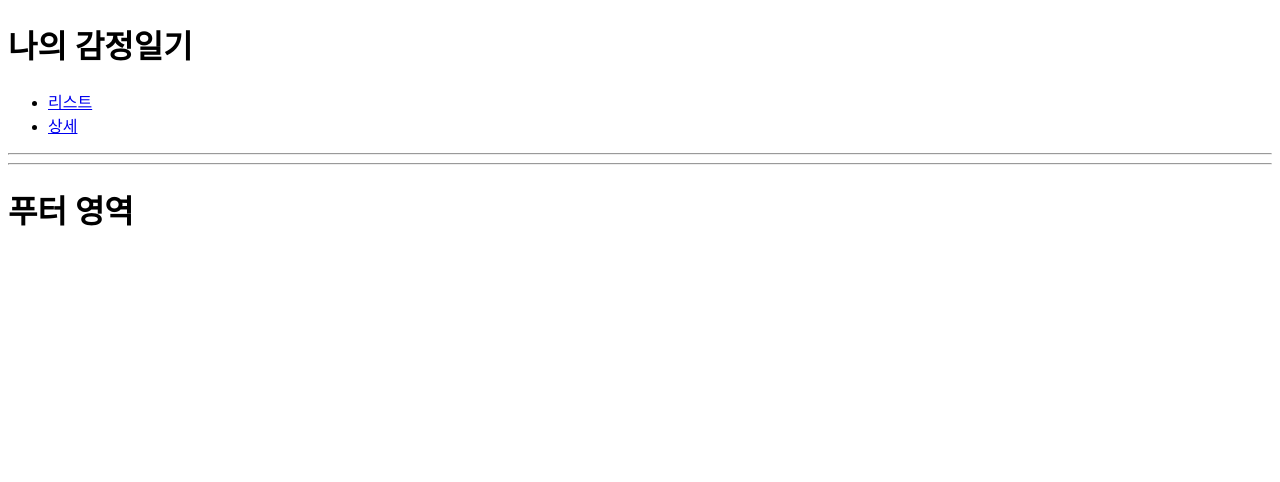
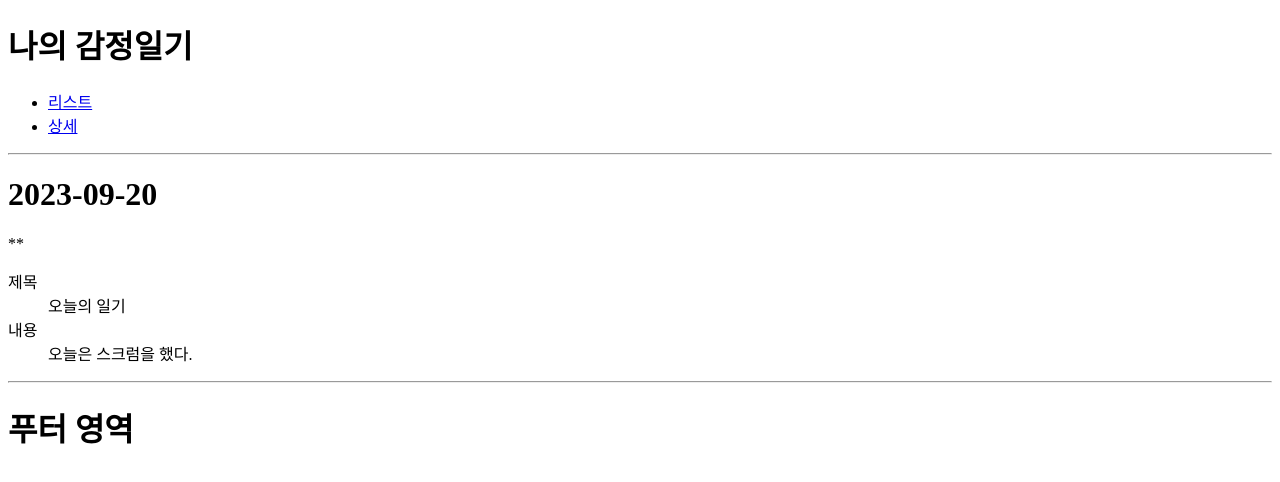
Before and after one commit to dico1631/my-app, a React (Create React App) app: page /detail/0 in a window 1280 px wide. Shown: the top 482 px of the page. Built offline with nearby package versions, Linux system fonts and the light colour scheme.

Commit message:
상세페이지, 삭제 로직 구현

```diff
--- a/src/App.jsx
+++ b/src/App.jsx
@@ -2,8 +2,6 @@ import { BrowserRouter, Routes, Route } from 'react-router-dom';
 
 import Header from "./component/layout/Header";
 import Footer from "./component/layout/Footer";
-
-import diarys from "./component/fetch/fetchDiary";
 
 import DiaryListPage from "./component/pages/DiaryListPage";
 import DiaryDetailPage from "./component/pages/DiaryDetailPage";
@@ -14,10 +12,8 @@ const App = () => (
       <Header />
       <main>
         <Routes>
-          <Route path='/' element={<DiaryListPage diarys={diarys} />}/>
-          <Route
-            path='/detail/:id'
-            element={<DiaryDetailPage diarys={diarys} />}
+          <Route path='/' element={<DiaryListPage />}/>
+          <Route path='/detail/:id' element={<DiaryDetailPage />}
             />
         </Routes>
       </main>
--- a/src/component/DiaryRow.jsx
+++ b/src/component/DiaryRow.jsx
@@ -1,21 +1,31 @@
+import { useRef } from 'react';
 import { Link } from 'react-router-dom';
 
-const DiaryRow = ({ diary, setPopupText, setAlert }) => {
-  const deleteConfirm = () => {
-    setPopupText('일기를 삭제하시겠습니까?');
-    setAlert(true);
-  };
+const DiaryRow = ({ diary, setPopupText, setAlert, setOriginalData }) => {
 
-  const deleteDiary = () => {
 
+  // const deleteConfirm = () => {
+  //   setPopupText('일기를 삭제하시겠습니까?');
+  //   setAlert(true);
+  // };
+
+  const deleteDiary = (targetId) => {
+    if(confirm("삭제하시겠습니까?")){
+      setOriginalData((prevData) => {
+        const deletedData = prevData.filter(data => data.diaryId != targetId);
+        console.log(deletedData);
+        console.log(prevData);
+        return deletedData;
+      })
+    }
   };
 
   return (
-    <tr>
+    <tr id={diary.diaryId}>
       <td>{diary.date}</td>
       <td>{diary.point}</td>
-      <td><Link to={`/detail/${diary.diaryId}`}>{diary.title}</Link></td>
-      <td><button onClick={deleteConfirm}>삭제</button></td>
+      <td><Link key={diary.diaryId} to={`/detail/${diary.diaryId}`}>{diary.title}</Link></td>
+      <td><button onClick={() => deleteDiary(diary.diaryId)}>삭제</button></td>
     </tr>
   );
 };
--- a/src/component/DiaryTable.jsx
+++ b/src/component/DiaryTable.jsx
@@ -3,10 +3,10 @@ import React from 'react';
 import DiaryTableHeader from './DiaryTableHeader';
 import DiaryTableBody from './DiaryTableBody';
 
-const DiaryTable = ({ diarys, setPopupText, setAlert }) => (
+const DiaryTable = ({ diarys, setPopupText, setAlert, setOriginalData }) => (
   <table>
     <DiaryTableHeader />
-    <DiaryTableBody diarys={diarys} setPopupText={setPopupText} setAlert={setAlert}/>
+    <DiaryTableBody diarys={diarys} setPopupText={setPopupText} setAlert={setAlert} setOriginalData={setOriginalData}/>
   </table>
 );
 
--- a/src/component/DiaryTableBody.jsx
+++ b/src/component/DiaryTableBody.jsx
@@ -1,10 +1,10 @@
 import DiaryRow from './DiaryRow';
 
-const DiaryTableBody = ({ diarys, setPopupText, setAlert }) => (
+const DiaryTableBody = ({ diarys, setPopupText, setAlert, setOriginalData }) => (
   <tbody>
     {
       diarys.map(diary => (
-        <DiaryRow key={diary.diaryId} diary={diary} setPopupText={setPopupText} setAlert={setAlert}/>
+        <DiaryRow key={diary.diaryId} diary={diary} setPopupText={setPopupText} setAlert={setAlert} setOriginalData={setOriginalData}/>
       ))
     }
   </tbody>
--- a/src/component/pages/DiaryDetailPage.jsx
+++ b/src/component/pages/DiaryDetailPage.jsx
@@ -1,5 +1,26 @@
-const DiaryDetailPage = ({ diary }) => (
-  <div>{diary}</div>
-);
+import { useParams } from "react-router-dom";
+import diarys from "../fetch/fetchDiary";
+
+const DiaryDetailPage = () => {
+  const params = useParams();
+  const nowDiaryId = params.id;
+  const filteredDiary = diarys.filter(diary => diary.diaryId == nowDiaryId)[0];
+  let starPoint = ""
+  for(let i=0; i<filteredDiary.point; i++){
+    starPoint += "*"
+  }
+  return(
+    <>
+      <h1>{filteredDiary.date}</h1>
+      <span>{starPoint}</span>
+      <dl>
+        <dt>제목</dt>
+        <dd>{filteredDiary.title}</dd>
+        <dt>내용</dt>
+        <dd>{filteredDiary.content}</dd>
+      </dl>
+    </>
+  )
+};
 
 export default DiaryDetailPage;
--- a/src/component/pages/DiaryListPage.jsx
+++ b/src/component/pages/DiaryListPage.jsx
@@ -1,18 +1,21 @@
 
 import { useState } from "react";
 
-import { AllProps } from '../types/prop-types';
+import diarys from "../fetch/fetchDiary";
+
+import { AllProps } from '../../types/prop-types';
 
 import SearchBar from "../SearchBar";
 import DiaryTable from "../DiaryTable";
-import AlertPopup from "../popup/AlertPopup";
+// import AlertPopup from "../popup/AlertPopup";
 
-const DiaryListPage = ({ diarys }) => {
+const DiaryListPage = () => {
+  const [originalData, setOriginalData] = useState(diarys);
   const [point, setPoint] = useState(0);
   const [searchText, setSearchText] = useState('');
   const [popupText, setPopupText] = useState('알림 팝업');
   const [alert, setAlert] = useState(false);
-  const fliteredDiarys = diarys.filter((diary) =>
+  const fliteredDiarys = originalData.filter((diary) =>
     diary.point >= point &&
     (diary.title.toLocaleLowerCase().includes(searchText.toLocaleLowerCase()) || diary.content.toLocaleLowerCase().includes(searchText.toLocaleLowerCase()))
   );
@@ -20,8 +23,8 @@ const DiaryListPage = ({ diarys }) => {
   return (
     <>
       <SearchBar point={point} setPoint={setPoint} searchText={searchText} setSearchText={setSearchText}/>
-      <DiaryTable diarys={fliteredDiarys} setPopupText={setPopupText} setAlert={setAlert}/>
-      {alert && <AlertPopup popupText={popupText} setAlert={setAlert}/>}
+      <DiaryTable diarys={fliteredDiarys} setPopupText={setPopupText} setAlert={setAlert} setOriginalData={setOriginalData}/>
+      {/* {alert && <AlertPopup popupText={popupText} setAlert={setAlert} diarys={diarys}/>} */}
     </>
   );
 };
--- a/src/component/popup/AlertPopup.jsx
+++ b/src/component/popup/AlertPopup.jsx
@@ -1,8 +1,11 @@
 const AlertPopup = ({ popupText, setAlert }) => {
-  const closePopup = () => setAlert(false);
+  const closePopup = () => {
+    setAlert(false);
+    return false;
+  };
   const confirmLogic = () => {
-    // 일기 삭제 로직
     setAlert(false);
+    return true;
   };
 
 
```
Also changed, not shown: src/types/prop-types.js (renamed from src/component/types/prop-types.js).
